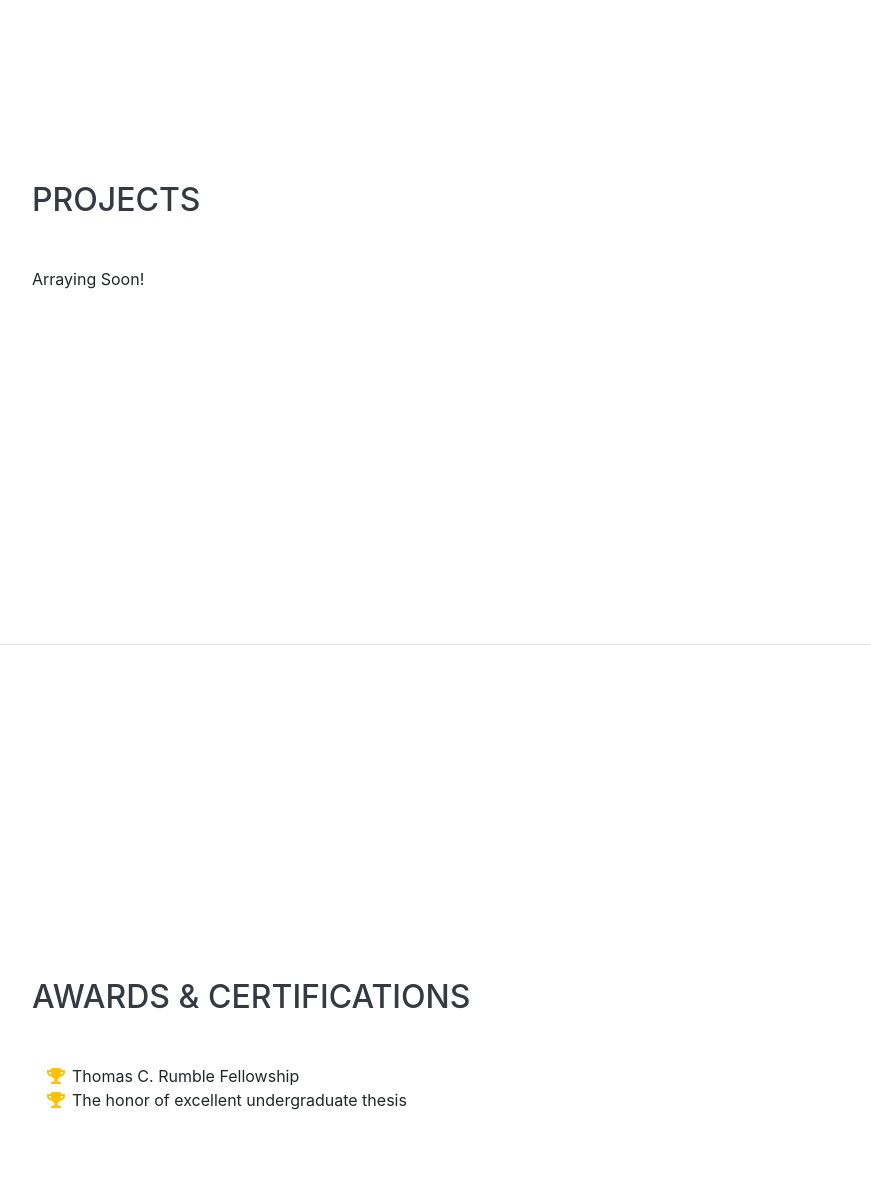
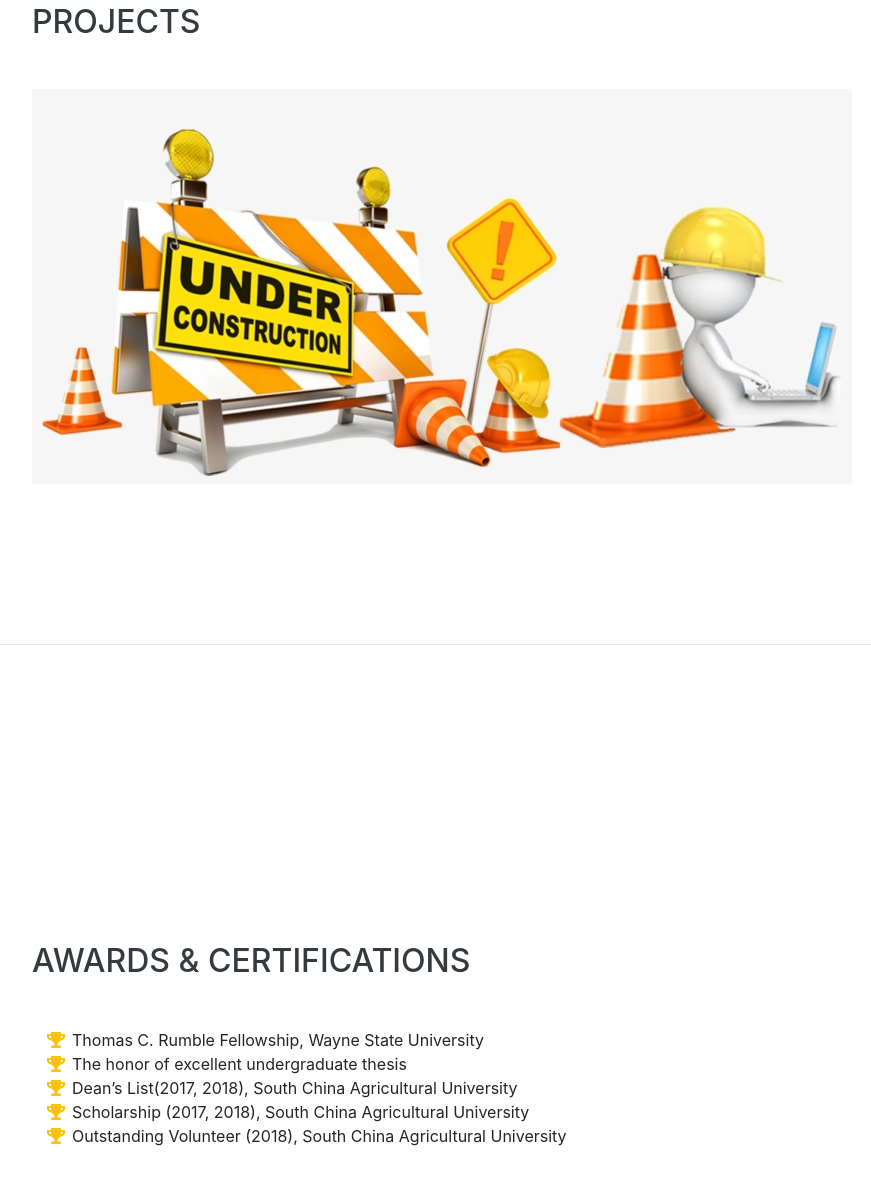
Before and after one commit to qchiujunhao/qchiujunhao.github.io, a plain HTML site: page index.html in a window 1280 px wide. Shown: the part 4397-5582 px from the top of the page, without its empty margins (288-1159 px from the left). Drawn offline with nearby package versions, Linux system fonts and the light colour scheme; a small style sheet from the web is missing; a web font is replaced by a local one.

Commit message:
adding an under construction image

```diff
--- a/index.html
+++ b/index.html
@@ -281,9 +281,7 @@
         <section class="resume-section" id="projects">
             <div class="resume-section-content">
                 <h2 class="mb-5">Projects</h2>
-                <p>
-                    Arraying Soon!
-                </p>
+                <img src="img/under_construction.png" alt="Under Construction">
 
             </div>
         </section>
@@ -295,16 +293,24 @@
                 <ul class="fa-ul mb-0">
                     <li>
                         <span class="fa-li"><i class="fas fa-trophy text-warning"></i></span>
-                        Thomas C. Rumble Fellowship
+                        Thomas C. Rumble Fellowship, Wayne State University
                     </li>
                     <li>
                         <span class="fa-li"><i class="fas fa-trophy text-warning"></i></span>
                         The honor of excellent undergraduate thesis
                     </li>
-                    <!-- <li>
+                    <li>
                         <span class="fa-li"><i class="fas fa-trophy text-warning"></i></span>
-
-                    </li> -->
+                        Dean’s List(2017, 2018), South China Agricultural University
+                    </li>
+                    <li>
+                        <span class="fa-li"><i class="fas fa-trophy text-warning"></i></span>
+                        Scholarship (2017, 2018), South China Agricultural University
+                    </li>
+                    <li>
+                        <span class="fa-li"><i class="fas fa-trophy text-warning"></i></span>
+                        Outstanding Volunteer (2018), South China Agricultural University
+                    </li>
                 </ul>
             </div>
         </section>
```
Also changed, not shown: img/under_construction.png (added).
